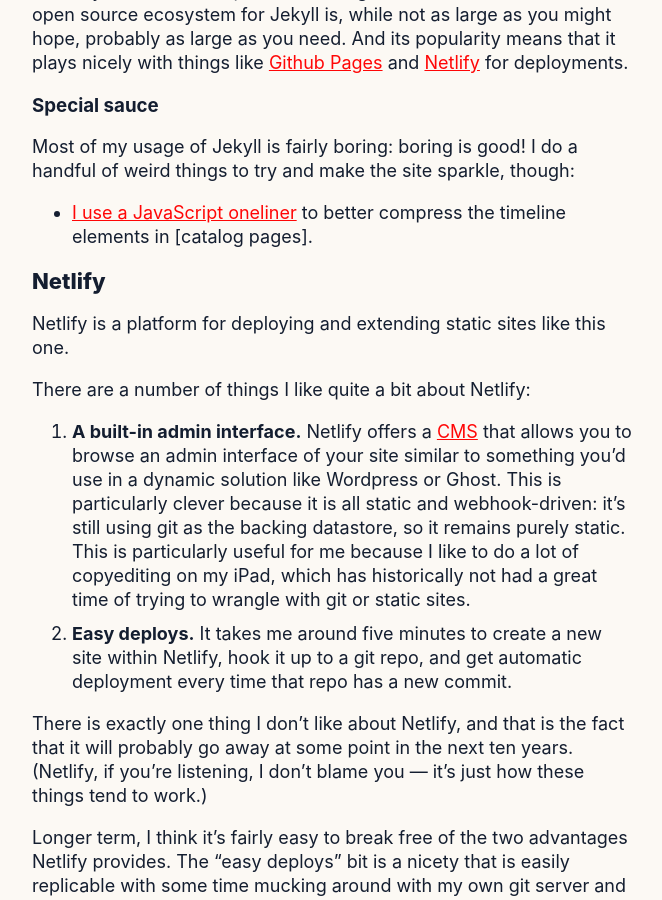
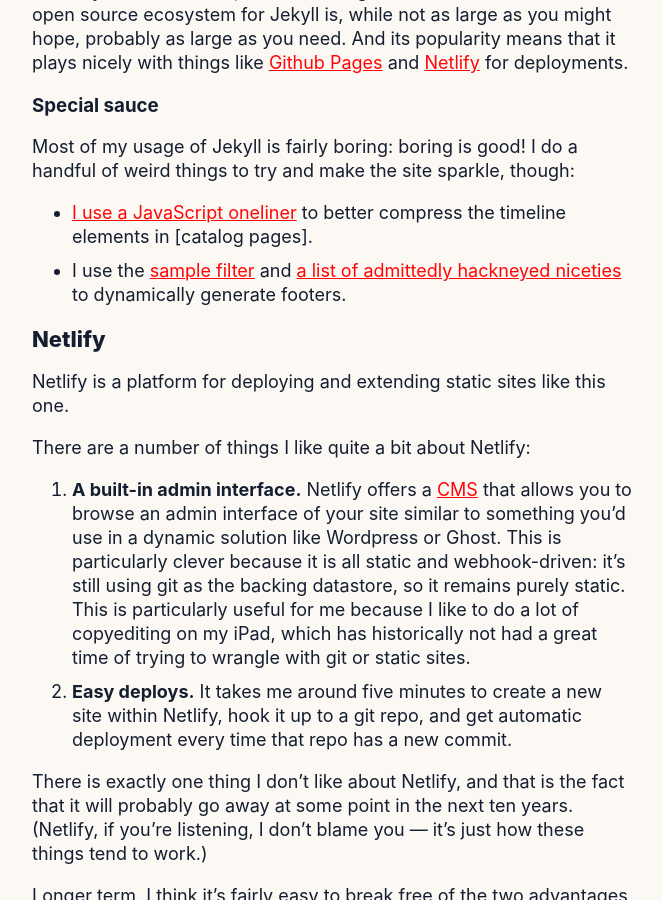
Before and after one commit to jmduke/arcana.computer, a Jekyll site: the page built from writing/_miscellany/this-site.md, in a window 1280 px wide and 900 px high, scrolled down 2420 px. Shown: the whole window, without its empty margins (308-970 px from the left). Built offline with Jekyll 4.4.1, drawn with Linux system fonts in a browser that asks for light colours.

Commit message:
Talk about the footer.

```diff
--- a/writing/_miscellany/this-site.md
+++ b/writing/_miscellany/this-site.md
@@ -66,6 +66,7 @@ Most of my usage of Jekyll is fairly boring: boring is good! I do a handful of w
 and make the site sparkle, though:
 
 - [I use a JavaScript oneliner]() to better compress the timeline elements in [catalog pages].
+- I use the [sample filter]() and [a list of admittedly hackneyed niceties](https://github.com/jmduke/arcana.computer/blob/master/_data/footers.yaml) to dynamically generate footers.
 
 ## Netlify
 
```
Also changed, not shown: .nova/Tasks/Custom Task.json (added).
